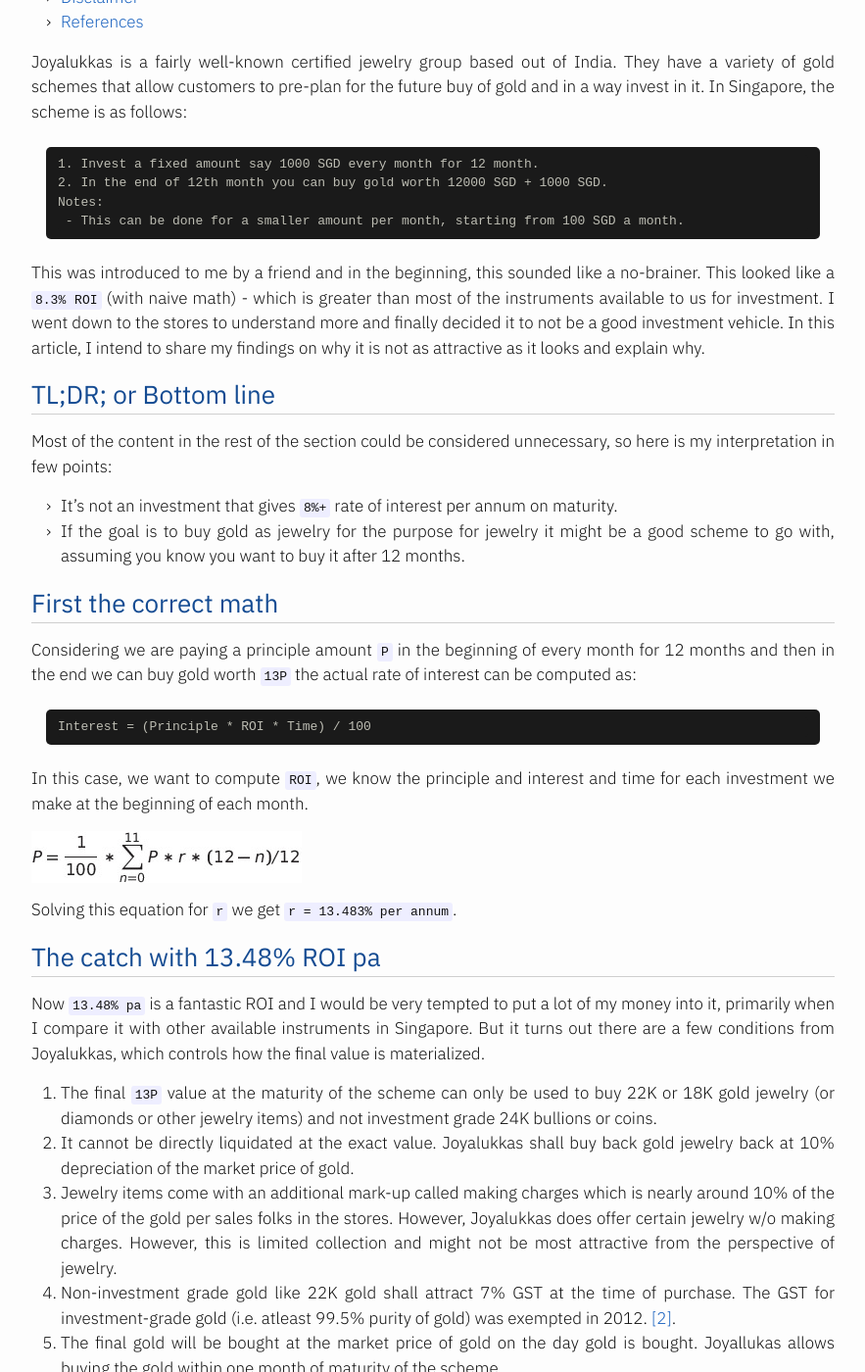
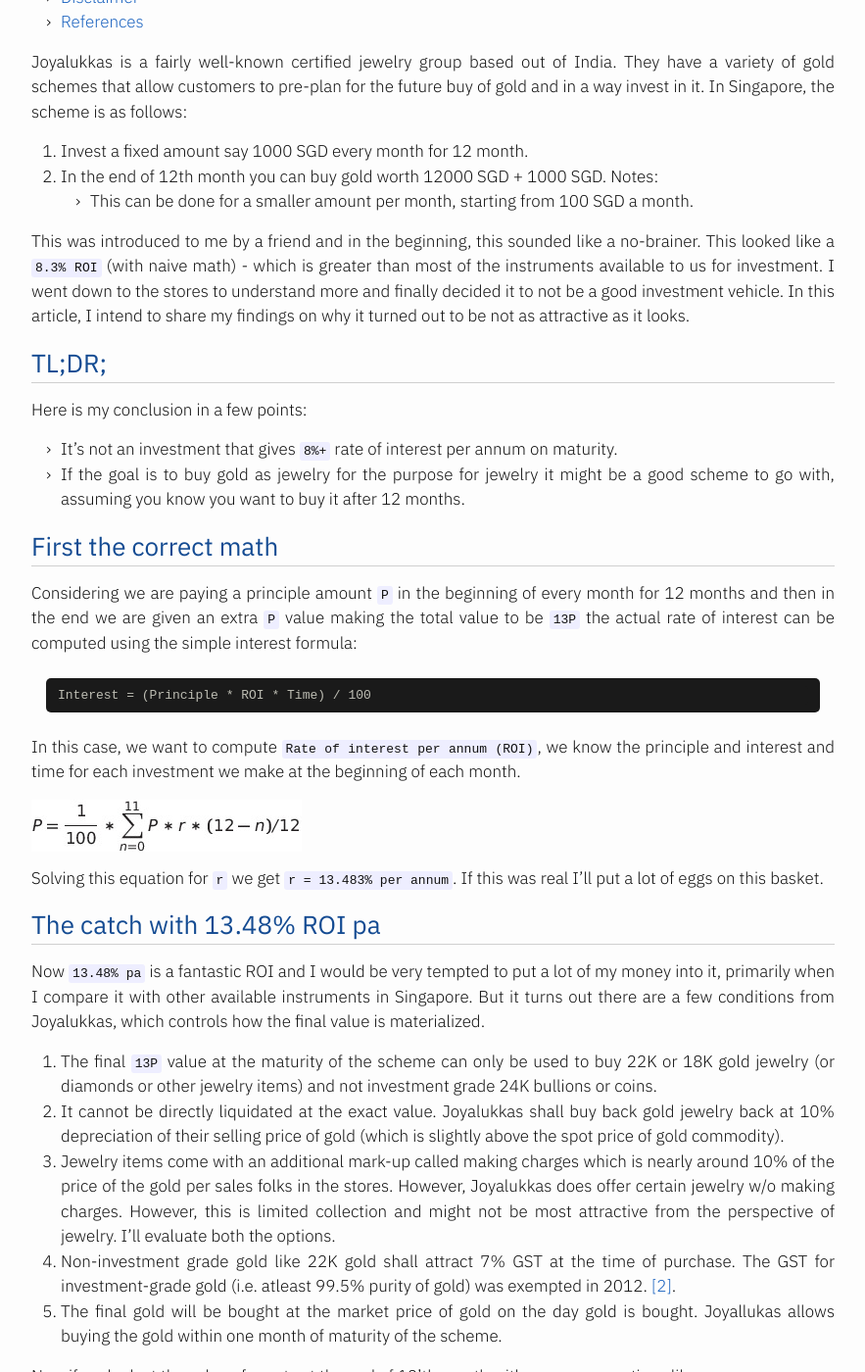
Before and after one commit to mebjas/mebjas.github.io, a Jekyll site: the page built from _posts/2021-01-24-joyalukkas-gold-scheme-singapore-analysis.md, in a window 1280 px wide and 1400 px high, scrolled down 512 px. Shown: the whole window at 98% size, without its empty margins (198-1081 px from the left). Built offline with Jekyll 4.4.1, drawn with Linux system fonts in a browser that asks for light colours; comment, search, counter and statistics services are not loaded; some of the changed text lies outside the part shown.

Commit message:
post 23 some updates

````diff
--- a/_posts/2021-01-24-joyalukkas-gold-scheme-singapore-analysis.md
+++ b/_posts/2021-01-24-joyalukkas-gold-scheme-singapore-analysis.md
@@ -2,7 +2,7 @@
 layout: post
 title: Joyalukkas gold scheme Singapore - is it a good investment? an analysis.
 categories: [finance, joyalukkas, analysis, gold-scheme, gold]
-description: "Joyalukkas is a fairly well-known certified jewelry group based out of India. They have a variety of gold schemes that allow customers to pre-plan for the future buy of gold and in a way invest in it. In Singapore, the scheme is as follows:<br><br><br><ol><li>Invest a fixed amount say 1000 SGD every month for 12 month.</li><li>In the end of 12th month you can buy gold worth 12000 SGD + 1000 SGD.</li></ol><br>This was introduced to me by a friend and in the beginning, this sounded like a no-brainer. This looked like a `8.3% ROI` (with naive math) - which is greater than most of the instruments available to us for investment. I went down to the stores to understand more and finally decided it to not be a good investment vehicle. In this article, I intend to share my findings on why it is not as attractive as it looks and explain why."
+description: "Joyalukkas is a fairly well-known certified jewelry group based out of India. They have a variety of gold schemes that allow customers to pre-plan for the future buy of gold and in a way invest in it. In Singapore, the scheme is as follows:<br><br><br><ol><li>Invest a fixed amount say 1000 SGD every month for 12 month.</li><li>In the end of 12th month you can buy gold worth 12000 SGD + 1000 SGD.</li></ol><br>This was introduced to me by a friend and in the beginning, this sounded like a no-brainer. This looked like a `8.3% ROI` (with naive math) - which is greater than most of the instruments available to us for investment. I went down to the stores to understand more and finally decided it to not be a good investment vehicle. In this article, In this article, I intend to share my findings on why it turned out to be not as attractive as it looks."
 post-no: 23
 toc: true
 image: '../images/post23_image1.png'
@@ -10,38 +10,36 @@
 ---
 Joyalukkas is a fairly well-known certified jewelry group based out of India. They have a variety of gold schemes that allow customers to pre-plan for the future buy of gold and in a way invest in it. In Singapore, the scheme is as follows:
 
-```
 1. Invest a fixed amount say 1000 SGD every month for 12 month.
 2. In the end of 12th month you can buy gold worth 12000 SGD + 1000 SGD.
 Notes:
  - This can be done for a smaller amount per month, starting from 100 SGD a month.
-```
 
-This was introduced to me by a friend and in the beginning, this sounded like a no-brainer. This looked like a `8.3% ROI` (with naive math) - which is greater than most of the instruments available to us for investment. I went down to the stores to understand more and finally decided it to not be a good investment vehicle. In this article, I intend to share my findings on why it is not as attractive as it looks and explain why.
+This was introduced to me by a friend and in the beginning, this sounded like a no-brainer. This looked like a `8.3% ROI` (with naive math) - which is greater than most of the instruments available to us for investment. I went down to the stores to understand more and finally decided it to not be a good investment vehicle. In this article, I intend to share my findings on why it turned out to be not as attractive as it looks.
 
-## TL;DR; or Bottom line
-Most of the content in the rest of the section could be considered unnecessary, so here is my interpretation in few points:
+## TL;DR;
+Here is my conclusion in a few points:
 
  - It's not an investment that gives `8%+` rate of interest per annum on maturity.
  - If the goal is to buy gold as jewelry for the purpose for jewelry it might be a good scheme to go with, assuming you know you want to buy it after 12 months.
 
 ## First the correct math
-Considering we are paying a principle amount `P` in the beginning of every month for 12 months and then in the end we can buy gold worth `13P` the actual rate of interest can be computed as:
+Considering we are paying a principle amount `P` in the beginning of every month for 12 months and then in the end we are given an extra `P` value making the total value to be `13P` the actual rate of interest can be computed using the simple interest formula:
 ```
 Interest = (Principle * ROI * Time) / 100
 ```
-In this case, we want to compute `ROI`, we know the principle and interest and time for each investment we make at the beginning of each month.
+In this case, we want to compute `Rate of interest per annum (ROI)`, we know the principle and interest and time for each investment we make at the beginning of each month.
 
 ![equation](../images/post23_image2.png)
 
-Solving this equation for `r` we get `r = 13.483% per annum`.
+Solving this equation for `r` we get `r = 13.483% per annum`. If this was real I'll put a lot of eggs on this basket.
 
 ## The catch with `13.48%` ROI pa
 Now `13.48% pa` is a fantastic ROI and I would be very tempted to put a lot of my money into it, primarily when I compare it with other available instruments in Singapore. But it turns out there are a few conditions from Joyalukkas, which controls how the final value is materialized.
 
 1. The final `13P` value at the maturity of the scheme can only be used to buy 22K or 18K gold jewelry (or diamonds or other jewelry items) and not investment grade 24K bullions or coins.
-2. It cannot be directly liquidated at the exact value. Joyalukkas shall buy back gold jewelry back at 10% depreciation of the market price of gold.
-3. Jewelry items come with an additional mark-up called making charges which is nearly around 10% of the price of the gold per sales folks in the stores. However, Joyalukkas does offer certain jewelry w/o making charges. However, this is limited collection and might not be most attractive from the perspective of jewelry.
+2. It cannot be directly liquidated at the exact value. Joyalukkas shall buy back gold jewelry back at 10% depreciation of their selling price of gold (which is slightly above the spot price of gold commodity).
+3. Jewelry items come with an additional mark-up called making charges which is nearly around 10% of the price of the gold per sales folks in the stores. However, Joyalukkas does offer certain jewelry w/o making charges. However, this is limited collection and might not be most attractive from the perspective of jewelry. I'll evaluate both the options.
 4. Non-investment grade gold like 22K gold shall attract 7% GST at the time of purchase. The GST for investment-grade gold (i.e. atleast 99.5% purity of gold) was exempted in 2012. [[2]](https://www.buygold.sg/blog/post/buy-gold-and-silver-in-singapore-without-GST.html).
 5. The final gold will be bought at the market price of gold on the day gold is bought. Joyallukas allows buying the gold within one month of maturity of the scheme.
 
````
